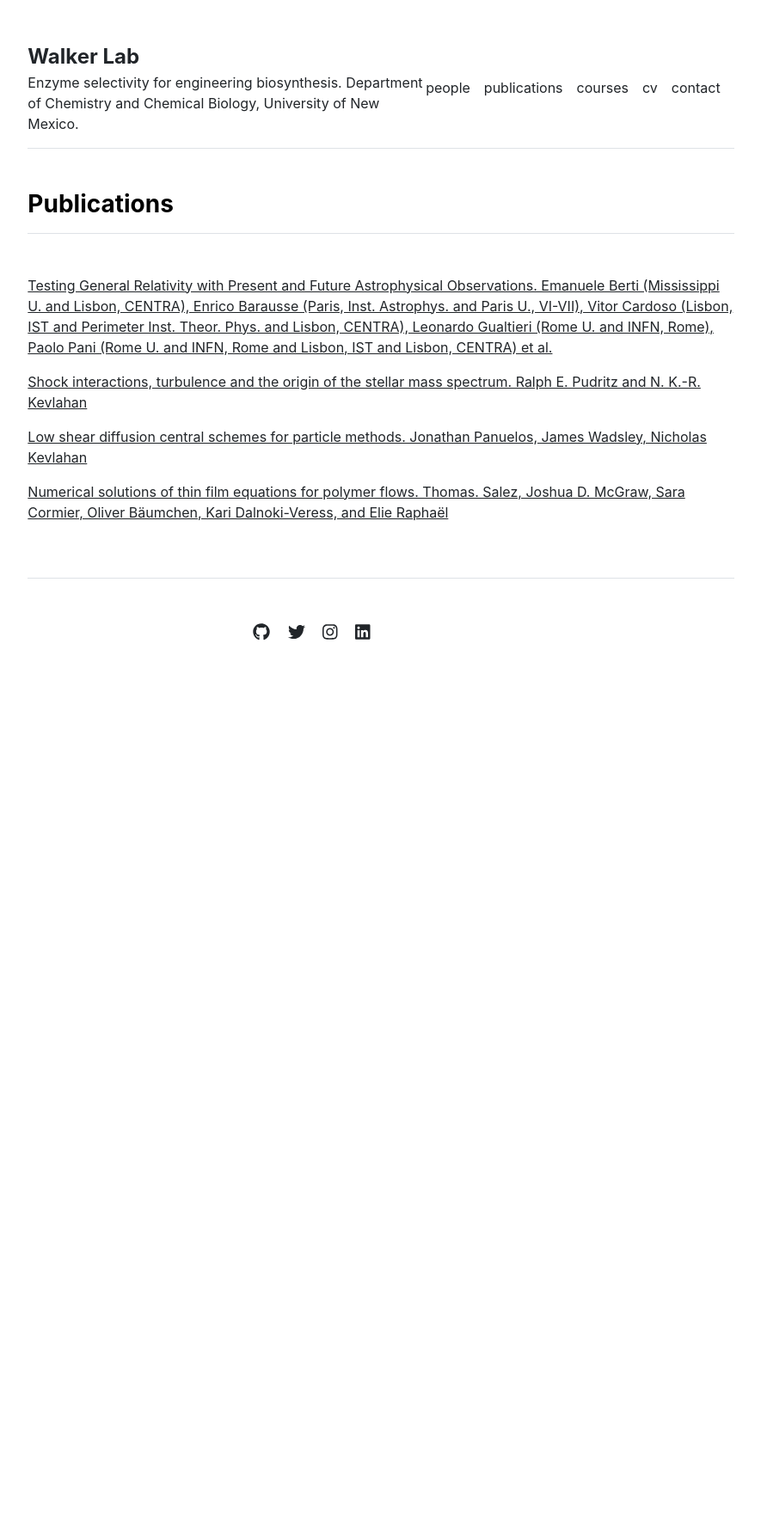
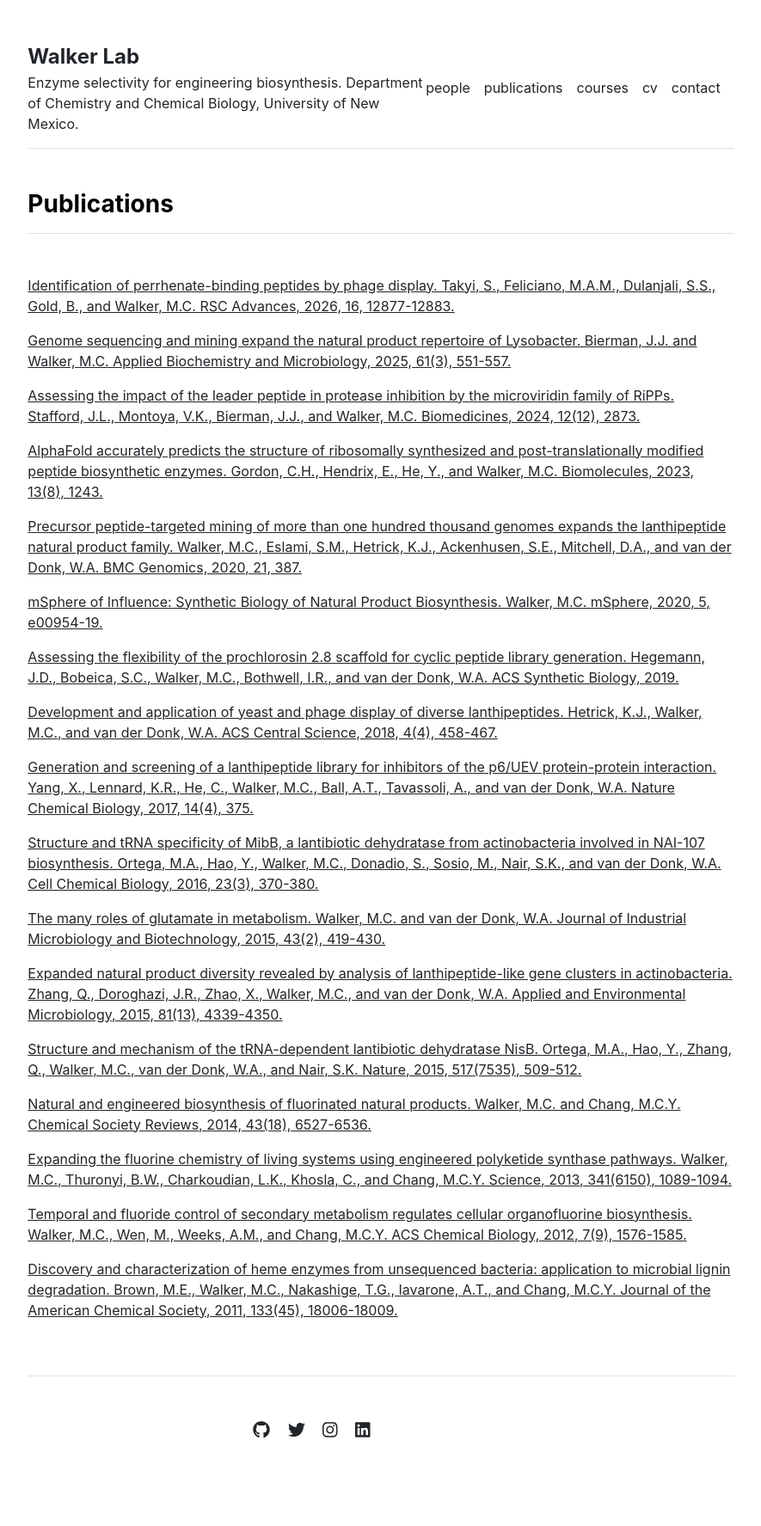
Before and after one commit to mcw-lab/mcw-lab.github.io, a Jekyll site: the page built from publications.md, in a window 1280 px wide. Shown: the whole page at 86% size, without its empty margins (197-1082 px from the left). Built offline with Jekyll 4.4.1, drawn with Linux system fonts in a browser that asks for light colours; before the commit the page ends 900 px from its top, so only the background shows below that.

Commit message:
Update publications.yml

```diff
--- a/_data/publications.yml
+++ b/_data/publications.yml
@@ -1,10 +1,22 @@
 featured:
-- {name: 'Testing General Relativity with Present and Future Astrophysical Observations. Emanuele Berti (Mississippi U. and Lisbon, CENTRA), Enrico Barausse (Paris, Inst. Astrophys. and Paris U., VI-VII), Vitor Cardoso (Lisbon, IST and Perimeter Inst. Theor. Phys. and Lisbon, CENTRA), Leonardo Gualtieri (Rome U. and INFN, Rome), Paolo Pani (Rome U. and INFN, Rome and Lisbon, IST and Lisbon, CENTRA) et al.', url: '/publications/1501.07274.pdf'}
-- {name: 'Shock interactions, turbulence and the origin of the stellar mass spectrum. Ralph E. Pudritz and N. K.-R. Kevlahan', url: 'http://ms.mcmaster.ca/kevla/pdf/articles/PhilTransRSoc_2013.pdf'}
-- {name: 'Low shear diffusion central schemes for particle methods. Jonathan Panuelos, James Wadsley, Nicholas Kevlahan', url: 'http://ms.mcmaster.ca/kevla/pdf/articles/jcp_v414.pdf'}
-
+- {name: 'Identification of perrhenate-binding peptides by phage display. Takyi, S., Feliciano, M.A.M., Dulanjali, S.S., Gold, B., and Walker, M.C. RSC Advances, 2026, 16, 12877-12883.', url: ''}
+- {name: 'Assessing the impact of the leader peptide in protease inhibition by the microviridin family of RiPPs. Stafford, J.L., Montoya, V.K., Bierman, J.J., and Walker, M.C. Biomedicines, 2024, 12(12), 2873.', url: ''}
+- {name: 'AlphaFold accurately predicts the structure of ribosomally synthesized and post-translationally modified peptide biosynthetic enzymes. Gordon, C.H., Hendrix, E., He, Y., and Walker, M.C. Biomolecules, 2023, 13(8), 1243.', url: ''}
 index:
-- {name: 'Testing General Relativity with Present and Future Astrophysical Observations. Emanuele Berti (Mississippi U. and Lisbon, CENTRA), Enrico Barausse (Paris, Inst. Astrophys. and Paris U., VI-VII), Vitor Cardoso (Lisbon, IST and Perimeter Inst. Theor. Phys. and Lisbon, CENTRA), Leonardo Gualtieri (Rome U. and INFN, Rome), Paolo Pani (Rome U. and INFN, Rome and Lisbon, IST and Lisbon, CENTRA) et al.', url: '/publications/1501.07274.pdf'}
-- {name: 'Shock interactions, turbulence and the origin of the stellar mass spectrum. Ralph E. Pudritz and N. K.-R. Kevlahan', url: 'http://ms.mcmaster.ca/kevla/pdf/articles/PhilTransRSoc_2013.pdf'}
-- {name: 'Low shear diffusion central schemes for particle methods. Jonathan Panuelos, James Wadsley, Nicholas Kevlahan', url: 'http://ms.mcmaster.ca/kevla/pdf/articles/jcp_v414.pdf'}
-- {name: 'Numerical solutions of thin film equations for polymer flows. Thomas. Salez, Joshua D. McGraw, Sara Cormier, Oliver Bäumchen, Kari Dalnoki-Veress, and Elie Raphaël', url: 'https://static1.squarespace.com/static/5684891d7086d74497aeb71f/t/56ec510d2fe1319543ab6d6f/1458327821946/10.1140-epje-i2012-12114-x.pdf'}
+- {name: 'Identification of perrhenate-binding peptides by phage display. Takyi, S., Feliciano, M.A.M., Dulanjali, S.S., Gold, B., and Walker, M.C. RSC Advances, 2026, 16, 12877-12883.', url: ''}
+- {name: 'Genome sequencing and mining expand the natural product repertoire of Lysobacter. Bierman, J.J. and Walker, M.C. Applied Biochemistry and Microbiology, 2025, 61(3), 551-557.', url: ''}
+- {name: 'Assessing the impact of the leader peptide in protease inhibition by the microviridin family of RiPPs. Stafford, J.L., Montoya, V.K., Bierman, J.J., and Walker, M.C. Biomedicines, 2024, 12(12), 2873.', url: ''}
+- {name: 'AlphaFold accurately predicts the structure of ribosomally synthesized and post-translationally modified peptide biosynthetic enzymes. Gordon, C.H., Hendrix, E., He, Y., and Walker, M.C. Biomolecules, 2023, 13(8), 1243.', url: ''}
+- {name: 'Precursor peptide-targeted mining of more than one hundred thousand genomes expands the lanthipeptide natural product family. Walker, M.C., Eslami, S.M., Hetrick, K.J., Ackenhusen, S.E., Mitchell, D.A., and van der Donk, W.A. BMC Genomics, 2020, 21, 387.', url: ''}
+- {name: 'mSphere of Influence: Synthetic Biology of Natural Product Biosynthesis. Walker, M.C. mSphere, 2020, 5, e00954-19.', url: ''}
+- {name: 'Assessing the flexibility of the prochlorosin 2.8 scaffold for cyclic peptide library generation. Hegemann, J.D., Bobeica, S.C., Walker, M.C., Bothwell, I.R., and van der Donk, W.A. ACS Synthetic Biology, 2019.', url: ''}
+- {name: 'Development and application of yeast and phage display of diverse lanthipeptides. Hetrick, K.J., Walker, M.C., and van der Donk, W.A. ACS Central Science, 2018, 4(4), 458-467.', url: ''}
+- {name: 'Generation and screening of a lanthipeptide library for inhibitors of the p6/UEV protein-protein interaction. Yang, X., Lennard, K.R., He, C., Walker, M.C., Ball, A.T., Tavassoli, A., and van der Donk, W.A. Nature Chemical Biology, 2017, 14(4), 375.', url: ''}
+- {name: 'Structure and tRNA specificity of MibB, a lantibiotic dehydratase from actinobacteria involved in NAI-107 biosynthesis. Ortega, M.A., Hao, Y., Walker, M.C., Donadio, S., Sosio, M., Nair, S.K., and van der Donk, W.A. Cell Chemical Biology, 2016, 23(3), 370-380.', url: ''}
+- {name: 'The many roles of glutamate in metabolism. Walker, M.C. and van der Donk, W.A. Journal of Industrial Microbiology and Biotechnology, 2015, 43(2), 419-430.', url: ''}
+- {name: 'Expanded natural product diversity revealed by analysis of lanthipeptide-like gene clusters in actinobacteria. Zhang, Q., Doroghazi, J.R., Zhao, X., Walker, M.C., and van der Donk, W.A. Applied and Environmental Microbiology, 2015, 81(13), 4339-4350.', url: ''}
+- {name: 'Structure and mechanism of the tRNA-dependent lantibiotic dehydratase NisB. Ortega, M.A., Hao, Y., Zhang, Q., Walker, M.C., van der Donk, W.A., and Nair, S.K. Nature, 2015, 517(7535), 509-512.', url: ''}
+- {name: 'Natural and engineered biosynthesis of fluorinated natural products. Walker, M.C. and Chang, M.C.Y. Chemical Society Reviews, 2014, 43(18), 6527-6536.', url: ''}
+- {name: 'Expanding the fluorine chemistry of living systems using engineered polyketide synthase pathways. Walker, M.C., Thuronyi, B.W., Charkoudian, L.K., Khosla, C., and Chang, M.C.Y. Science, 2013, 341(6150), 1089-1094.', url: ''}
+- {name: 'Temporal and fluoride control of secondary metabolism regulates cellular organofluorine biosynthesis. Walker, M.C., Wen, M., Weeks, A.M., and Chang, M.C.Y. ACS Chemical Biology, 2012, 7(9), 1576-1585.', url: ''}
+- {name: 'Discovery and characterization of heme enzymes from unsequenced bacteria: application to microbial lignin degradation. Brown, M.E., Walker, M.C., Nakashige, T.G., Iavarone, A.T., and Chang, M.C.Y. Journal of the American Chemical Society, 2011, 133(45), 18006-18009.', url: ''}
```
